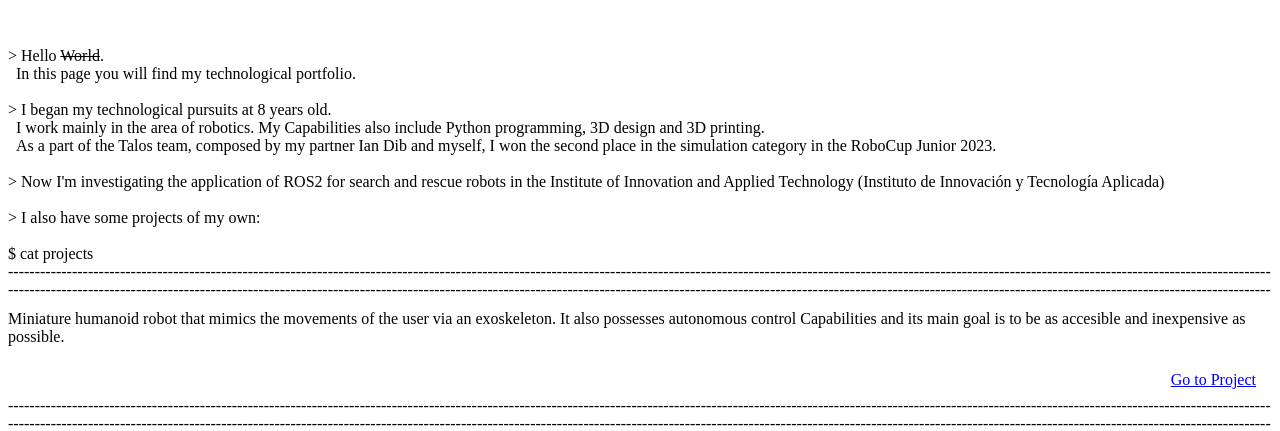
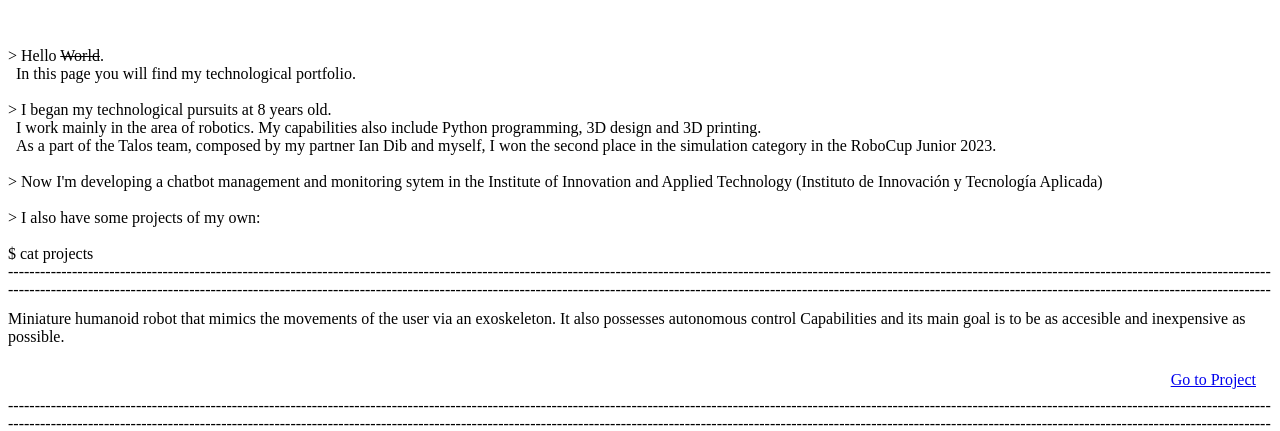
Before and after one commit to CoolRobotsAndStuff/personal_website, a Python web app: template templates/en/tech.html in a window 1280 px wide. Shown: the top 431 px of the page. Run offline with Jinja, Linux system fonts and the light colour scheme; the template is opened without the code that fills it, so the values that code supplies are empty.

Commit message:
modified current status in tech page

```diff
--- a/templates/en/tech.html
+++ b/templates/en/tech.html
@@ -12,10 +12,10 @@
   In this page you will find my technological portfolio.
 
 > I began my technological pursuits at 8 years old.
-  I work mainly in the area of robotics. My Capabilities also include Python programming, 3D design and 3D printing.
+  I work mainly in the area of robotics. My capabilities also include Python programming, 3D design and 3D printing.
   As a part of the Talos team, composed by my partner Ian Dib and myself, I won the second place in the simulation category in the RoboCup Junior 2023.
 
-> Now I'm investigating the application of ROS2 for search and rescue robots in the Institute of Innovation and Applied Technology (Instituto de Innovación y Tecnología Aplicada)
+> Now I'm developing a chatbot management and monitoring sytem in the Institute of Innovation and Applied Technology (Instituto de Innovación y Tecnología Aplicada)
 
 > I also have some projects of my own:
 
--- a/templates/es/tech.html
+++ b/templates/es/tech.html
@@ -16,7 +16,7 @@
   Trabajo principalmente en el área de la robótica. Mis competencias incluyen programación en Python, diseño 3D e impresión 3D.
   Con el equipo Talos de IITA, integrado por Ian Dib y yo, ganamos el segundo lugar en la categoría simulada de la RoboCup Junior 2023.
 
-> Actualmente me encuentro investigando la aplicación de ROS2 para robots de exploración y rescate en el Instituto de Innovación y Tecnología Aplicada.
+> Actualmente me encuentro desarrollando un sistema de manejo y monitoreo de chat-bots para atención al cliente en el Instituto de Innovación y Tecnología Aplicada.
 
 > También poseo varios proyectos propios:
 
```
